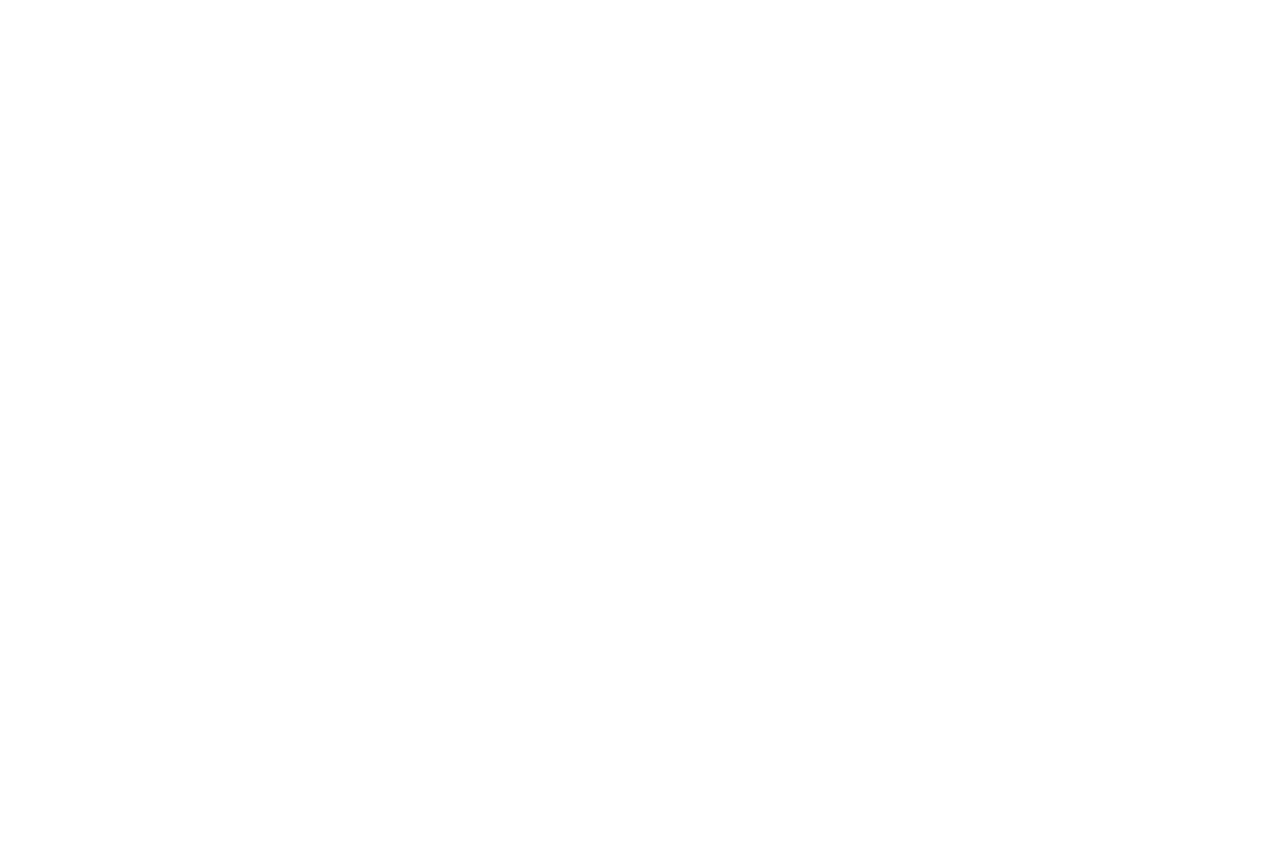
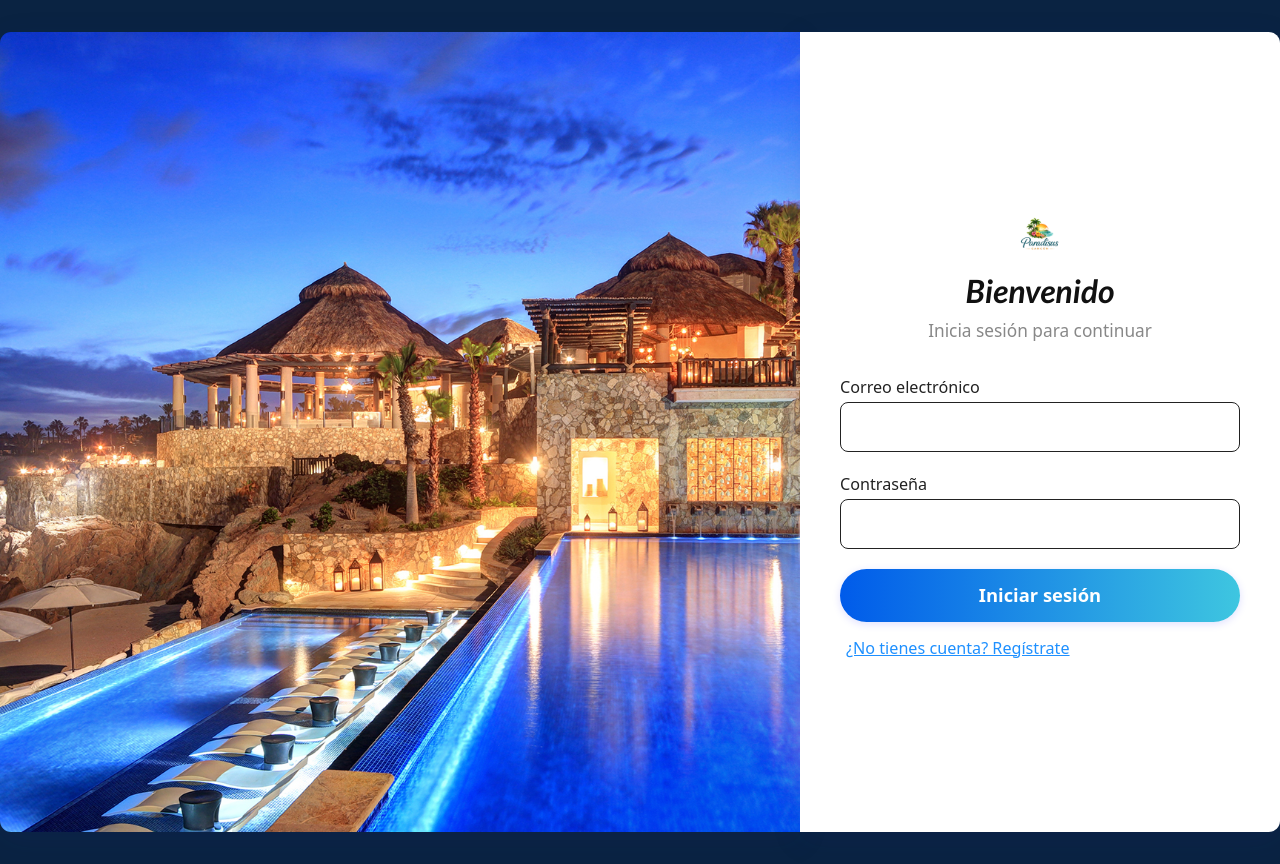
Before and after one commit to mateojaramillo1/Angularproyect, an Angular app: page /login in a window 1280 px wide. Before the commit the page ends 800 px from the top, so only its background shows below. Built offline with nearby package versions, Linux system fonts and the light colour scheme.

Commit message:
ajustes al frontend

```diff
--- a/src/app/login/login.component.html
+++ b/src/app/login/login.component.html
@@ -1,9 +1,5 @@
 
 
-
-
-
-</div>
 
 <div class="split-login-bg">
   <div class="split-login-left"></div>
@@ -15,36 +11,44 @@
         {{ modoRegistro ? 'Crea tu cuenta para comenzar' : 'Inicia sesión para continuar' }}
       </div>
     </div>
-    <form (ngSubmit)="submitLogin()" *ngIf="!modoRegistro" style="width:100%;">
+    <form [formGroup]="loginForm" (ngSubmit)="submitLogin()" *ngIf="!modoRegistro" style="width:100%;">
       <div class="split-input-group">
         <label for="email">Correo electrónico</label>
-        <input id="email" type="email" class="split-input" [(ngModel)]="email" name="email" required>
+        <input id="email" type="email" class="split-input" formControlName="email" required>
       </div>
       <div class="split-input-group">
         <label for="password">Contraseña</label>
-        <input id="password" type="password" class="split-input" [(ngModel)]="password" name="password" required>
+        <input id="password" type="password" class="split-input" formControlName="password" required>
       </div>
       <div *ngIf="error" class="alert alert-danger split-login-alert">{{ error }}</div>
       <button type="submit" class="split-btn">Iniciar sesión</button>
       <button type="button" class="split-btn-link" (click)="toggleModo()">¿No tienes cuenta? Regístrate</button>
     </form>
-    <form (ngSubmit)="submitRegister()" *ngIf="modoRegistro" style="width:100%;">
+    <form [formGroup]="registerForm" (ngSubmit)="submitRegister()" *ngIf="modoRegistro" style="width:100%;">
       <div class="split-input-group">
         <label for="registerName">Nombre</label>
-        <input id="registerName" type="text" class="split-input" [(ngModel)]="registerName" name="registerName" required>
+        <input id="registerName" type="text" class="split-input" formControlName="nombre" required>
+      </div>
+      <div class="split-input-group">
+        <label for="registerApellido">Apellido</label>
+        <input id="registerApellido" type="text" class="split-input" formControlName="apellido" required>
       </div>
       <div class="split-input-group">
         <label for="registerEmail">Correo electrónico</label>
-        <input id="registerEmail" type="email" class="split-input" [(ngModel)]="registerEmail" name="registerEmail" required>
+        <input id="registerEmail" type="email" class="split-input" formControlName="email" required>
+      </div>
+      <div class="split-input-group">
+        <label for="registerTelefono">Teléfono</label>
+        <input id="registerTelefono" type="text" class="split-input" formControlName="telefono">
       </div>
       <div class="split-input-group">
         <label for="registerPassword">Contraseña</label>
-        <input id="registerPassword" type="password" class="split-input" [(ngModel)]="registerPassword" name="registerPassword" required>
+        <input id="registerPassword" type="password" class="split-input" formControlName="password" required>
       </div>
       <div *ngIf="error" class="alert alert-danger split-login-alert">{{ error }}</div>
       <button type="submit" class="split-btn">Registrarse</button>
       <button type="button" class="split-btn-link" (click)="toggleModo()">¿Ya tienes cuenta? Inicia sesión</button>
     </form>
   </div>
+
 </div>
-</div>
```
